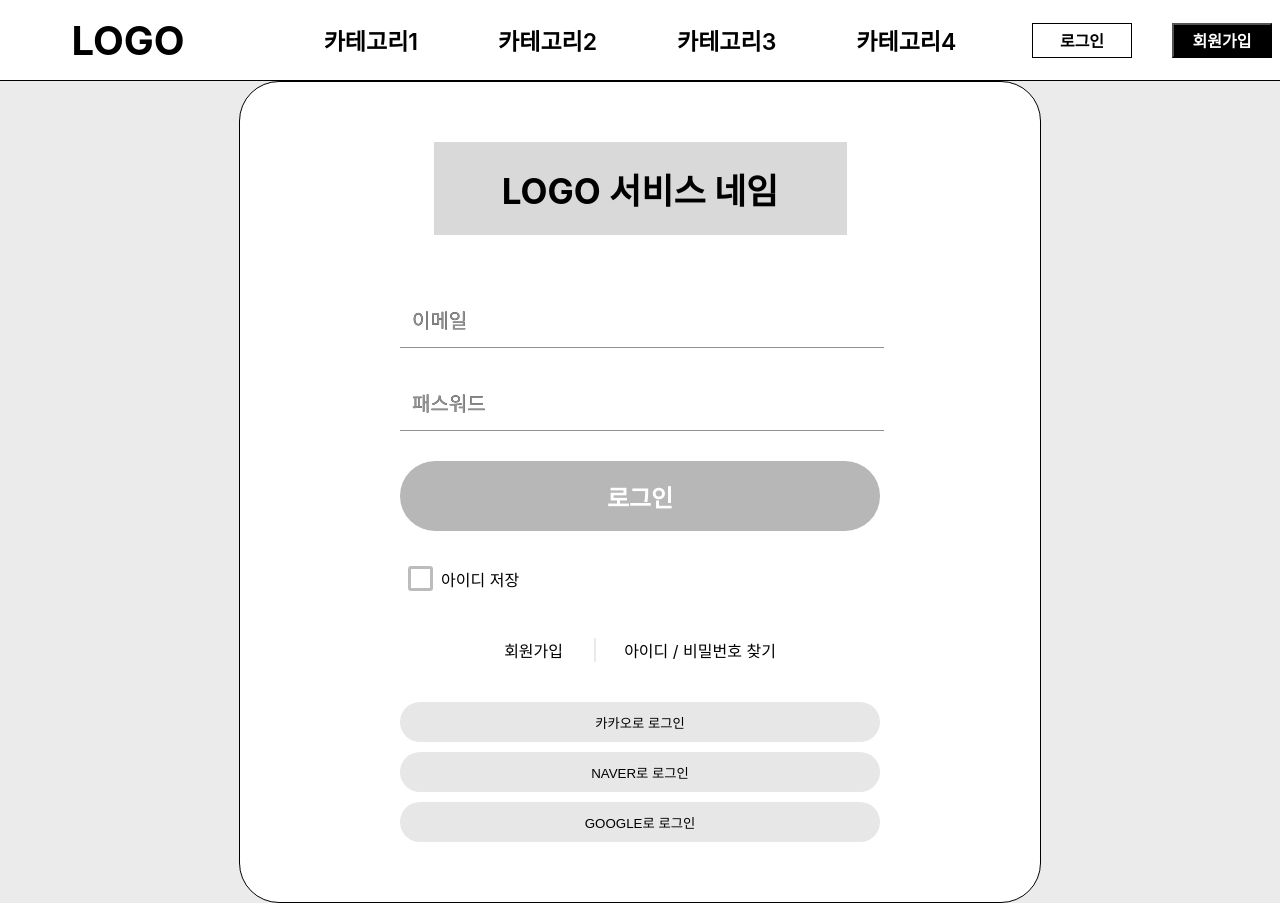
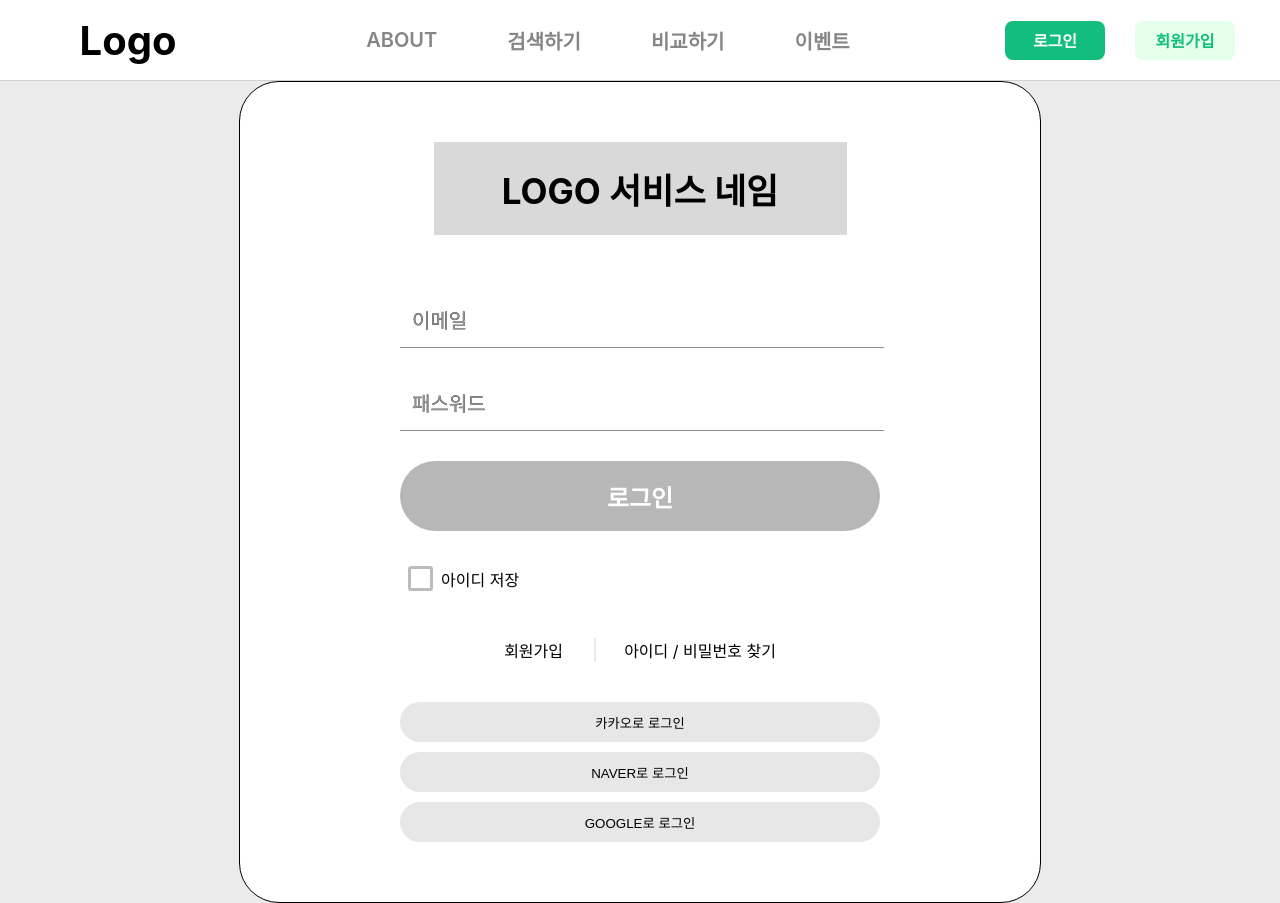
Before and after one commit to E-GaeMuYac/FE, a React (Create React App) app: page /login in a window 1280 px wide. Built offline with nearby package versions, Linux system fonts and the light colour scheme; no server answers.

Commit message:
FEAT: [추가] 로그인 여부에 따른 버튼 추가, 메뉴 경로 지정

```diff
--- a/src/components/layout/Header.jsx
+++ b/src/components/layout/Header.jsx
@@ -1,22 +1,53 @@
-import React from 'react';
+import React, { useLayoutEffect, useState } from 'react';
 import { Link } from 'react-router-dom';
 import styled from 'styled-components';
+import { userApi } from '../../apis/apiInstance';
 
 const Header = () => {
+  const [isToken, setIsToken] = useState(false);
+  const [userImage, setUserImage] = useState('');
+
+  useLayoutEffect(() => {
+    loginCheck();
+  });
+
+  const loginCheck = () => {
+    const refreshToken = localStorage.getItem('refreshToken');
+    if (refreshToken) {
+      setIsToken(true);
+      GetProfile();
+    }
+  };
+
+  const GetProfile = async () => {
+    try {
+      const res = await userApi.get('api/users/find');
+      setUserImage(res.data.user.imageUrl);
+    } catch (e) {
+      alert(e);
+    }
+  };
   return (
     <HeaderWrapper>
       {/* 이미지로 교체 예정 */}
-      <LogoBox>LOGO</LogoBox>
+      <LogoBox>Logo</LogoBox>
       <CategoryBox>
-        <StyledLink>카테고리1</StyledLink>
-        <StyledLink>카테고리2</StyledLink>
-        <StyledLink>카테고리3</StyledLink>
-        <StyledLink>카테고리4</StyledLink>
+        <StyledLink>ABOUT</StyledLink>
+        <StyledLink to='/search'>검색하기</StyledLink>
+        <StyledLink to='/compare'>비교하기</StyledLink>
+        <StyledLink>이벤트</StyledLink>
       </CategoryBox>
-      <SignBox>
-        <LoginBtn>로그인</LoginBtn>
-        <SignupBtn>회원가입</SignupBtn>
-      </SignBox>
+      {!isToken ? (
+        <SignBox>
+          <LoginBtn to='/login'>로그인</LoginBtn>
+          <SignupBtn to='/signup'>회원가입</SignupBtn>
+        </SignBox>
+      ) : (
+        <SignBox>
+          <MypageBtn to='/mypage' userImage={userImage} />
+          <LogoutBtn>로그아웃</LogoutBtn>
+        </SignBox>
+      )}
     </HeaderWrapper>
   );
 };
@@ -29,7 +60,7 @@ const HeaderWrapper = styled.div`
   align-items: center;
   justify-content: space-between;
   position: relative;
-  border-bottom: 1px solid black;
+  border-bottom: 1px solid #d0d0d0;
 `;
 
 const LogoBox = styled.div`
@@ -43,47 +74,79 @@ const LogoBox = styled.div`
 `;
 
 const CategoryBox = styled.div`
-  width: 60%;
+  width: 55%;
   height: 100%;
   display: flex;
   justify-content: center;
-  gap: 80px;
+  gap: 70px;
   align-items: center;
-  font-size: 23px;
+  font-size: 20px;
   font-weight: 600;
 `;
 
 const StyledLink = styled(Link)`
   text-decoration: none;
-  color: black;
+  color: #868686;
 `;
 
 const SignBox = styled.div`
-  width: 20%;
+  width: 25%;
   height: 100%;
   display: flex;
   justify-content: center;
-  gap: 40px;
+  gap: 30px;
   align-items: center;
 `;
 
 const LoginBtn = styled.button`
-  background-color: white;
+  background-color: #13bd7e;
   width: 100px;
-  height: 35px;
+  height: 39px;
   font-size: 16px;
   font-weight: 900;
-  border: 1px solid black;
+  color: white;
+  border: none;
+  border-radius: 8px;
   cursor: pointer;
 `;
 
 const SignupBtn = styled.button`
-  background-color: black;
-  color: white;
+  background-color: #e4ffea;
   width: 100px;
-  height: 35px;
+  height: 39px;
   font-size: 16px;
   font-weight: 900;
+  color: #13bd7e;
+  border: none;
+  border-radius: 8px;
+  cursor: pointer;
+`;
+
+const MypageBtn = styled(Link)`
+  background-color: pink;
+  background-image: ${({ userImage }) => `url(${userImage})`};
+  background-size: cover;
+  background-position: center;
+  width: 50px;
+  height: 50px;
+  border: none;
+  border-radius: 50%;
+  cursor: pointer;
+`;
+
+const LogoutBtn = styled(Link)`
+  background-color: #13bd7e;
+  width: 100px;
+  height: 39px;
+  display: flex;
+  justify-content: center;
+  align-items: center;
+  text-decoration: none;
+  font-size: 16px;
+  font-weight: 900;
+  color: white;
+  border: none;
+  border-radius: 8px;
   cursor: pointer;
 `;
 export default Header;
```
